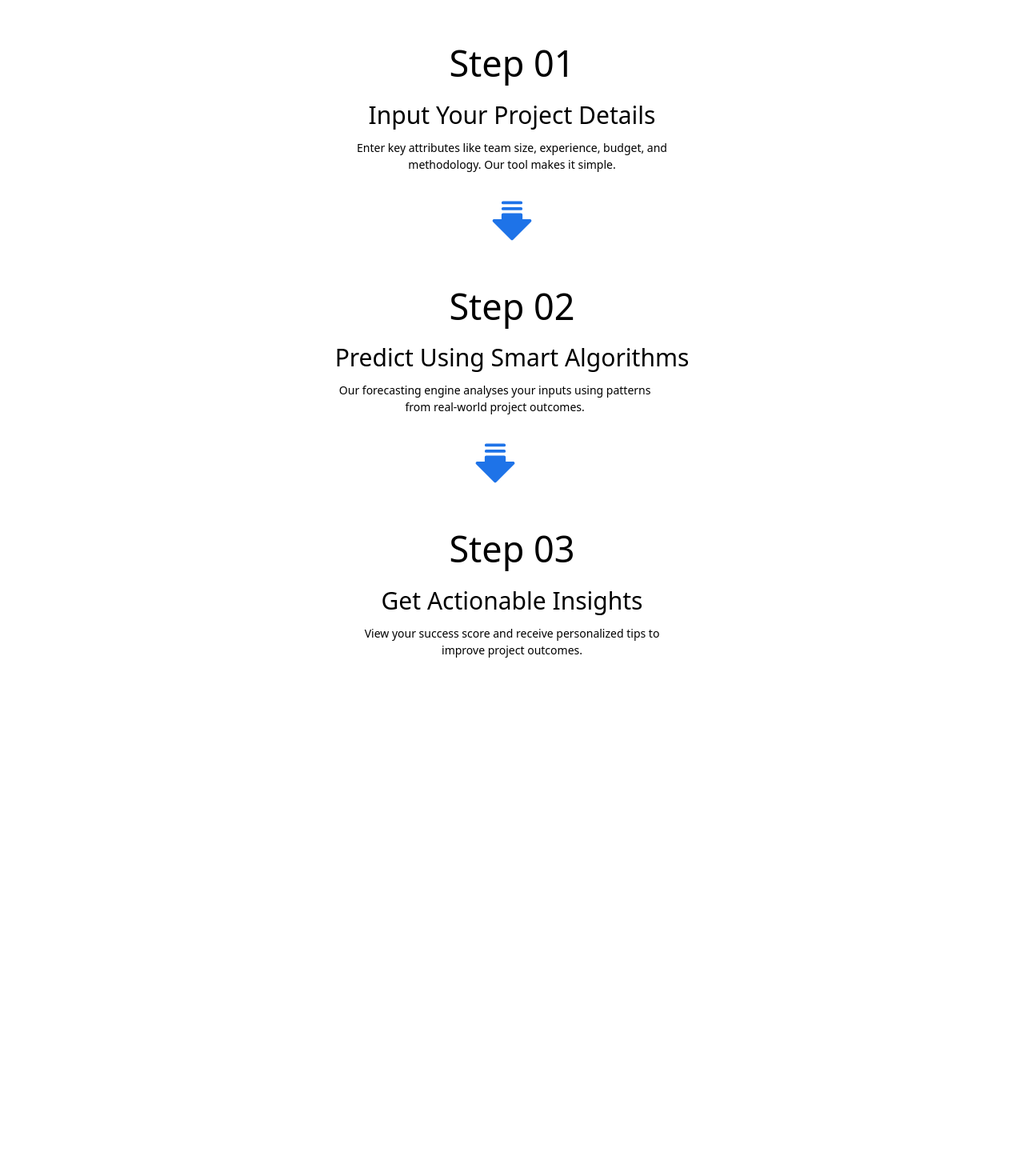
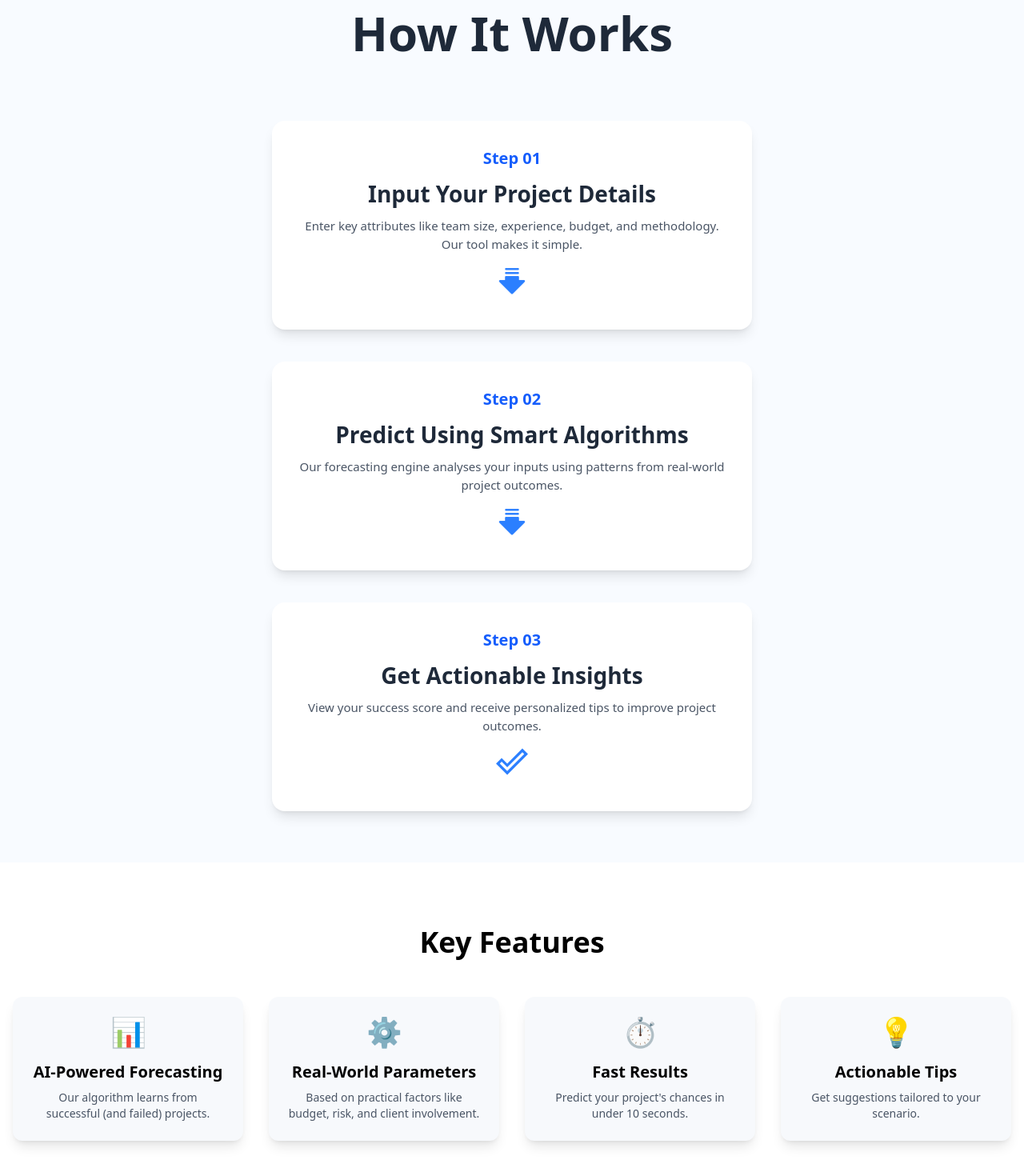
Before and after one commit to TargaryenLabs/softsight-web, a Next.js app in the folder frontend/: page / in a window 1280 px wide. Shown: the part 940-2410 px from the top of the page at 80% size. Before the commit the page ends 1763 px from the top, so only its background shows below. Built offline with nearby package versions, Linux system fonts and the light colour scheme.

Commit message:
Features

```diff
--- /dev/null
+++ b/frontend/src/components/HomePage/Features.tsx
@@ -0,0 +1,68 @@
+'use client';
+
+import { motion } from 'framer-motion';
+
+const features = [
+    {
+      icon: '📊',
+      title: 'AI-Powered Forecasting',
+      description: 'Our algorithm learns from successful (and failed) projects.',
+    },
+    {
+      icon: '⚙️',
+      title: 'Real-World Parameters',
+      description: 'Based on practical factors like budget, risk, and client involvement.',
+    },
+    {
+      icon: '⏱️',
+      title: 'Fast Results',
+      description: "Predict your project's chances in under 10 seconds.",
+    },
+    {
+      icon: '💡',
+      title: 'Actionable Tips',
+      description: 'Get suggestions tailored to your scenario.',
+    },
+  ];
+
+  const cardVariants = {
+    hidden: { opacity: 0, y: 40 },
+    visible: (i: number) => ({
+      opacity: 1,
+      y: 0,
+      transition: {
+        delay: i * 0.2,
+        duration: 0.6,
+        ease: 'easeOut',
+      },
+    }),
+  };
+
+const Features = () => {
+    return (
+    <section className="w-full bg-white py-20 px-4 flex justify-center">
+      <div className="max-w-[1400px] w-full">
+        <h2 className="text-4xl font-bold text-center mb-12">Key Features</h2>
+        <div className="grid grid-cols-1 md:grid-cols-2 lg:grid-cols-4 gap-8">
+          {features.map((feature, index) => (
+            <motion.div
+              key={index}
+              className="bg-[#f7f9fc] p-6 rounded-xl shadow-lg text-center"
+              initial="hidden"
+              whileInView="visible"
+              viewport={{ once: false, amount: 0.2 }}
+              variants={cardVariants}
+              custom={index}
+            >
+              <div className="text-4xl mb-4">{feature.icon}</div>
+              <h3 className="text-xl font-semibold mb-2">{feature.title}</h3>
+              <p className="text-sm text-gray-600">{feature.description}</p>
+            </motion.div>
+          ))}
+        </div>
+      </div>
+    </section>
+  );
+};
+
+export default Features;
--- a/frontend/src/components/HomePage/Guide.tsx
+++ b/frontend/src/components/HomePage/Guide.tsx
@@ -1,5 +1,7 @@
-"use client";
+'use client';
+
 import { PiArrowFatLinesDownFill } from "react-icons/pi";
+import { MdOutlineDoneOutline } from "react-icons/md";
 import { motion } from "framer-motion";
 
 const fadeInUp = {
@@ -16,8 +18,9 @@ const fadeInUp = {
 
 const Guide = () => {
   return (
-    <div className="mt-[50px] flex w-full justify-center">
-      <div className="flex w-[1400px] flex-col items-center text-center justify-center">
+    <div className="mt-20 px-4 flex w-full justify-center bg-[#f8fbff] py-16">
+      <div className="flex w-full max-w-[1200px] flex-col items-center text-center justify-center">
+
         {/* Heading */}
         <motion.div
           initial="hidden"
@@ -25,7 +28,9 @@ const Guide = () => {
           viewport={{ once: false, amount: 0.2 }}
           variants={fadeInUp}
         >
-          <p className="text-[60px] font-[600]">How It Works</p>
+          <h2 className="text-[48px] md:text-[60px] font-extrabold text-gray-800 leading-tight mb-8">
+            How It Works
+          </h2>
         </motion.div>
 
         {/* Step 01 */}
@@ -34,22 +39,16 @@ const Guide = () => {
           whileInView="visible"
           viewport={{ once: false, amount: 0.2 }}
           variants={fadeInUp}
-          className="mt-[45px] flex flex-col gap-2"
+          className="bg-white rounded-2xl p-8 shadow-lg w-full max-w-[600px] mt-10"
         >
-          <p className="text-[45px] font-[500]">Step 01</p>
-          <p className="text-[30px]">Input Your Project Details</p>
-          <p className="w-[400px] text-[14px]">
-            Enter key attributes like team size, experience, budget, and
-            methodology. Our tool makes it simple.
+          <p className="text-[20px] text-blue-600 font-bold mb-2">Step 01</p>
+          <h3 className="text-[28px] font-semibold text-gray-800">Input Your Project Details</h3>
+          <p className="text-[15px] text-gray-600 mt-2">
+            Enter key attributes like team size, experience, budget, and methodology. Our tool makes it simple.
           </p>
-          <motion.div
-            initial={{ opacity: 0, y: 20 }}
-            animate={{ opacity: 1, y: 0 }}
-            transition={{ delay: 1, duration: 0.5 }}
-            className="text-[#1E73E8] mt-[20px] ml-[170px]"
-          >
-            <PiArrowFatLinesDownFill size={60} />
-          </motion.div>
+          <div className="mt-6 animate-bounce items-center justify-center w-full flex text-blue-500">
+            <PiArrowFatLinesDownFill size={40} />
+          </div>
         </motion.div>
 
         {/* Step 02 */}
@@ -58,22 +57,16 @@ const Guide = () => {
           whileInView="visible"
           viewport={{ once: false, amount: 0.2 }}
           variants={fadeInUp}
-          className="mt-[45px] flex flex-col gap-2"
+          className="bg-white rounded-2xl p-8 shadow-lg w-full max-w-[600px] mt-10"
         >
-          <p className="text-[45px] font-[500]">Step 02</p>
-          <p className="text-[30px]">Predict Using Smart Algorithms</p>
-          <p className="w-[400px] text-[14px]">
-            Our forecasting engine analyses your inputs using patterns from
-            real-world project outcomes.
+          <p className="text-[20px] text-blue-600 font-bold mb-2">Step 02</p>
+          <h3 className="text-[28px] font-semibold text-gray-800">Predict Using Smart Algorithms</h3>
+          <p className="text-[15px] text-gray-600 mt-2">
+            Our forecasting engine analyses your inputs using patterns from real-world project outcomes.
           </p>
-          <motion.div
-            initial={{ opacity: 0, y: 20 }}
-            animate={{ opacity: 1, y: 0 }}
-            transition={{ delay: 1.5, duration: 0.5 }}
-            className="text-[#1E73E8] mt-[20px] ml-[170px]"
-          >
-            <PiArrowFatLinesDownFill size={60} />
-          </motion.div>
+          <div className="mt-6 animate-bounce items-center justify-center w-full flex text-blue-500">
+            <PiArrowFatLinesDownFill size={40} />
+          </div>
         </motion.div>
 
         {/* Step 03 */}
@@ -82,14 +75,17 @@ const Guide = () => {
           whileInView="visible"
           viewport={{ once: false, amount: 0.2 }}
           variants={fadeInUp}
-          className="mt-[45px] flex flex-col gap-2"
+          className="bg-white rounded-2xl p-8 shadow-lg w-full max-w-[600px] mt-10"
         >
-          <p className="text-[45px] font-[500]">Step 03</p>
-          <p className="text-[30px]">Get Actionable Insights</p>
-          <p className="w-[400px] text-[14px]">
-            View your success score and receive personalized tips to improve
-            project outcomes.
+          <p className="text-[20px] text-blue-600 font-bold mb-2">Step 03</p>
+          <h3 className="text-[28px] font-semibold text-gray-800">Get Actionable Insights</h3>
+          <p className="text-[15px] text-gray-600 mt-2">
+            View your success score and receive personalized tips to improve project outcomes.
           </p>
+
+          <div className="mt-6 animate-bounce items-center justify-center w-full flex text-blue-500">
+            <MdOutlineDoneOutline size={40} />
+          </div>
         </motion.div>
       </div>
     </div>
--- a/frontend/src/pages/HomePage.tsx
+++ b/frontend/src/pages/HomePage.tsx
@@ -1,3 +1,4 @@
+import Features from "../components/HomePage/Features";
 import Guide from "../components/HomePage/Guide";
 import HeroSection from "../components/HomePage/HeroSection";
 import Navbar from "../components/NavBar";
@@ -16,6 +17,10 @@ const HomePage = () => {
       <div>
         <Guide />
       </div>
+
+      <div>
+        <Features/>
+      </div>
     </div>
   );
 };
```
